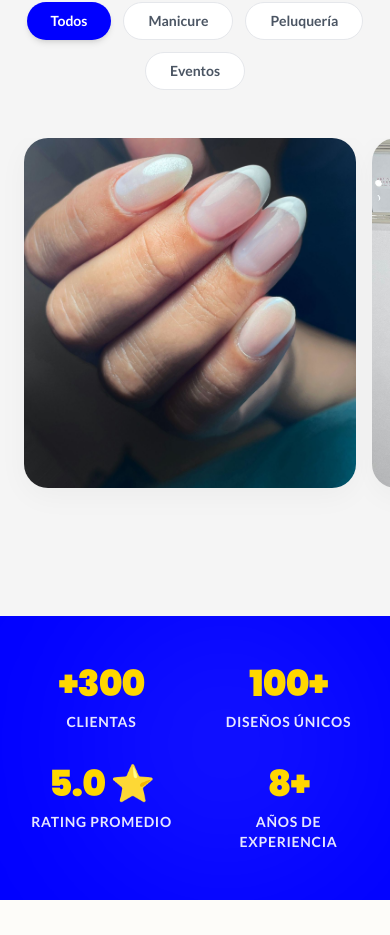
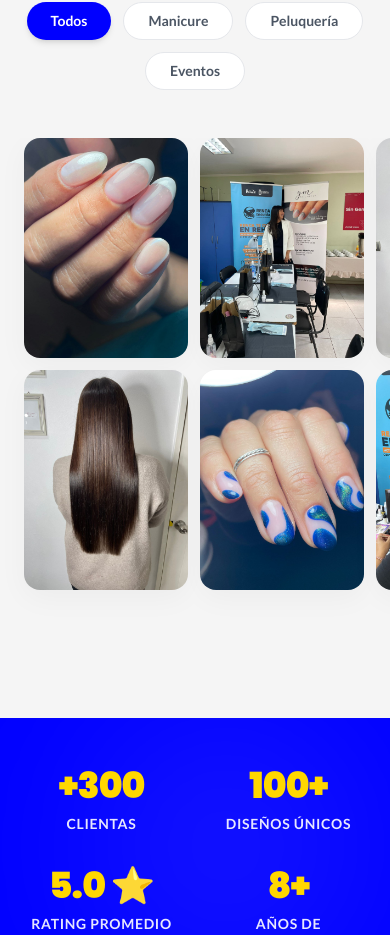
Before and after one commit to CaBsCrypto/gm_nailartist, a Next.js app: page / in a window 390 px wide. Shown: the part 6997-7932 px from the top of the page. Built offline with nearby package versions, Linux system fonts and the light colour scheme.

Commit message:
style: make gallery layout 2x2 grid on mobile, smaller more compact images globally

```diff
--- a/components/Gallery.tsx
+++ b/components/Gallery.tsx
@@ -67,7 +67,7 @@ export default function Gallery() {
 
                 {/* Modern Horizontal Carousel */}
                 <div
-                    className="grid grid-rows-1 md:grid-rows-2 grid-flow-col gap-4 overflow-x-auto snap-x snap-mandatory pb-8 -mx-6 px-6 sm:mx-0 sm:px-0"
+                    className="grid grid-rows-2 grid-flow-col gap-3 sm:gap-4 overflow-x-auto snap-x snap-mandatory pb-8 -mx-6 px-6 sm:mx-0 sm:px-0"
                     style={{ scrollbarWidth: 'none', msOverflowStyle: 'none' }}
                 >
                     {/* Hack to hide scrollbar for webkit (Chrome/Safari) */}
@@ -83,17 +83,17 @@ export default function Gallery() {
                                 key={item.id}
                                 delay={(index % 4) * 100}
                                 direction="left"
-                                className="w-[85vw] sm:w-[300px] md:w-[350px] h-[350px] md:h-[350px] snap-center cursor-pointer"
+                                className="w-[42vw] sm:w-[220px] md:w-[260px] h-[220px] sm:h-[250px] md:h-[280px] snap-center cursor-pointer"
                             >
                                 <div
                                     onClick={() => handleItemClick(item.category)}
-                                    className={`relative group rounded-3xl overflow-hidden h-full w-full shadow-[0_8px_30px_rgb(0,0,0,0.04)] hover:shadow-lg transition-shadow duration-300 ${item.imagePlaceholderColor}`}
+                                    className={`relative group rounded-2xl md:rounded-3xl overflow-hidden h-full w-full shadow-[0_8px_30px_rgb(0,0,0,0.04)] hover:shadow-lg transition-shadow duration-300 ${item.imagePlaceholderColor}`}
                                 >
                                     <Image
                                         src={item.image}
                                         alt={item.title}
                                         fill
-                                        sizes="(max-width: 768px) 85vw, 350px"
+                                        sizes="(max-width: 768px) 45vw, 260px"
                                         className="object-cover transition-transform duration-700 group-hover:scale-105"
                                         loading={index < 4 ? "eager" : "lazy"}
                                     />
```
